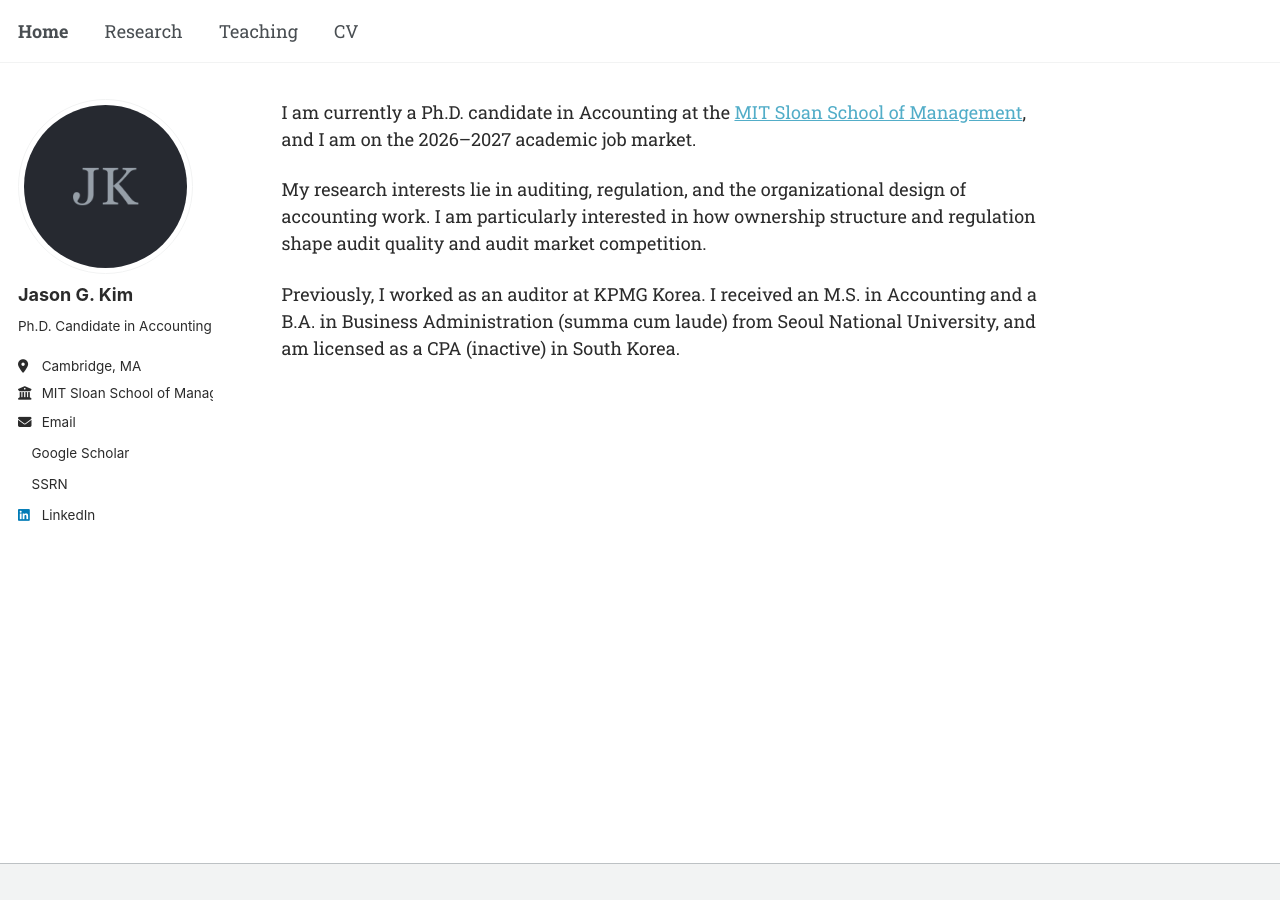
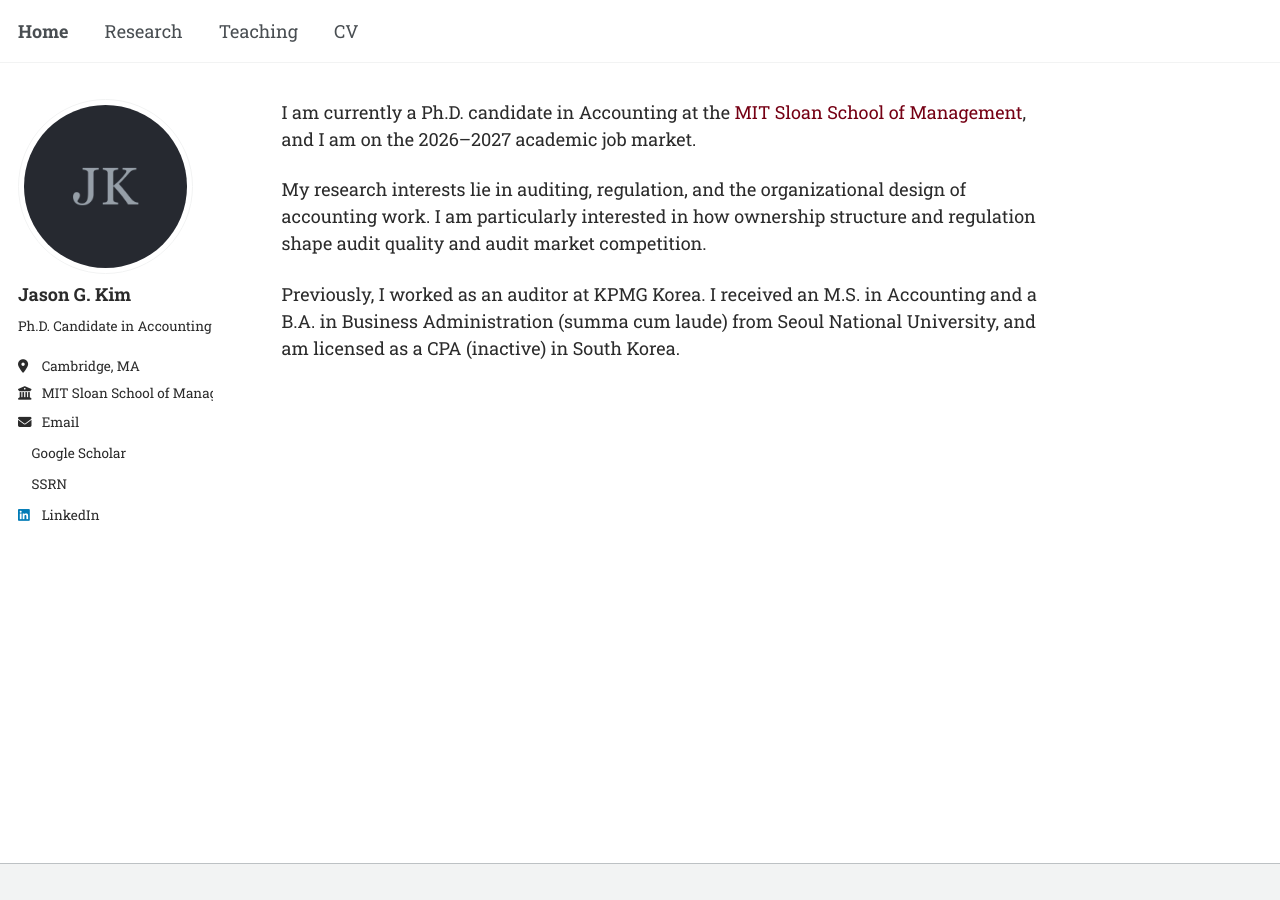
Before and after one commit to jgkim262/jgkim262.github.io, a Jekyll site: the page built from _pages/about.md, in a window 1280 px wide. Built offline with Jekyll 4.4.1, drawn with Linux system fonts in a browser that asks for light colours; a style sheet for code colours, icons or effects is not loaded.

Commit message:
Match Tim's sidebar: Roboto Slab throughout, avatar ring at all widths; crimson links without underline
Co-Authored-By: Claude Opus 5 (1M context) <noreply@anthropic.com>

```diff
--- a/_sass/layout/_page.scss
+++ b/_sass/layout/_page.scss
@@ -73,7 +73,7 @@
   }
 
   a {
-    text-decoration: underline;
+    text-decoration: none;
 
     &:hover {
       text-decoration: underline;
--- a/_sass/layout/_sidebar.scss
+++ b/_sass/layout/_sidebar.scss
@@ -50,7 +50,7 @@
   }
 
   p, li {
-    font-family: $sans-serif;
+    font-family: $global-font-family;
     font-size: $type-size-6;
     line-height: 1.5;
   }
@@ -156,11 +156,8 @@
   img {
     max-width: 175px;
     border-radius: 50%;
-
-    @include breakpoint($large) {
-      padding: 5px;
-      border: 1px solid var(--global-border-color);
-    }
+    padding: 5px;
+    border: 1px solid var(--global-border-color);
   }
 }
 
@@ -188,7 +185,7 @@
   }
 }
 .sidebar .author__name {
-  font-family: $sans-serif;
+  font-family: $global-font-family;
   font-size: $type-size-5;
 }
 
@@ -221,7 +218,7 @@
   position: relative;
   display: table-cell;
   vertical-align: middle;
-  font-family: $sans-serif;
+  font-family: $global-font-family;
   z-index: 10;
   position: relative;
   cursor: pointer;
--- a/_sass/theme/_default_light.scss
+++ b/_sass/theme/_default_light.scss
@@ -36,9 +36,9 @@ $sidebar-screen-min-width   : 1024px;
     --global-code-background-color      : #fafafa;
     --global-code-text-color            : #{$darker-gray};
     --global-fig-caption-color          : mix(#fff,  #{$dark-gray}, 25%);
-    --global-link-color                 : #52adc8;
-    --global-link-color-hover           : mix(#000, #2f7f93, 25%);
-    --global-link-color-visited         : mix(#fff, #2f7f93, 25%);
+    --global-link-color                 : #750014;
+    --global-link-color-hover           : mix(#000, #750014, 25%);
+    --global-link-color-visited         : #750014;
     --global-masthead-link-color        : #{$dark-gray};
     --global-masthead-link-color-hover  : mix(#000, #{$gray}, 25%);
     --global-text-color                 : #2b2b2b;
```
